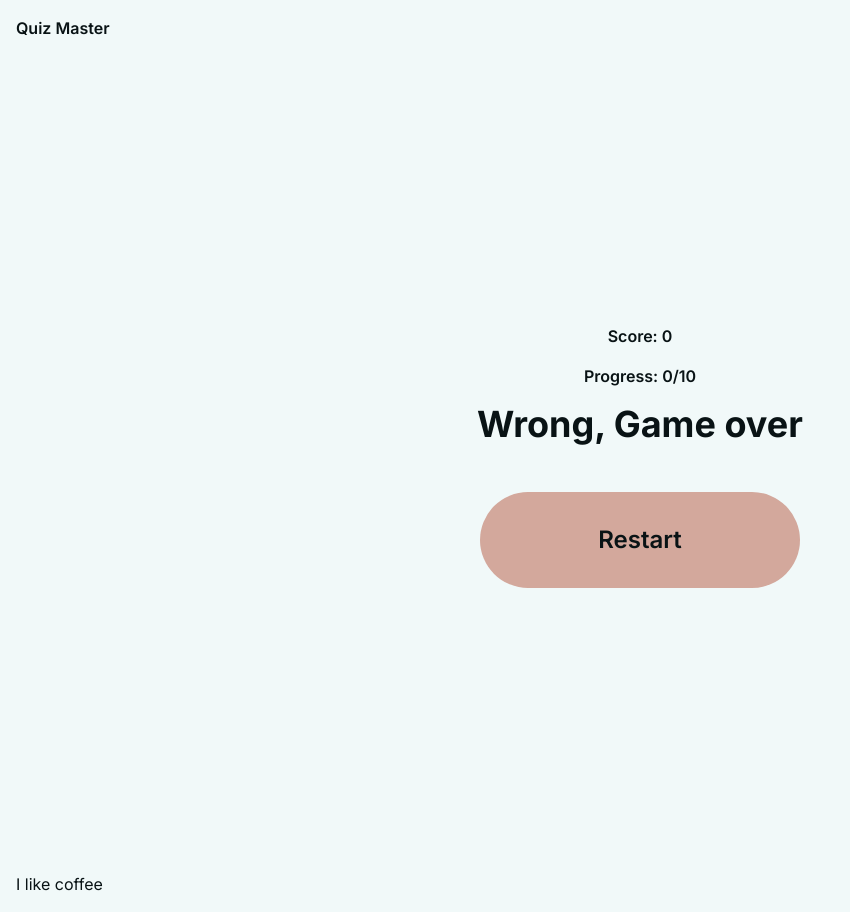
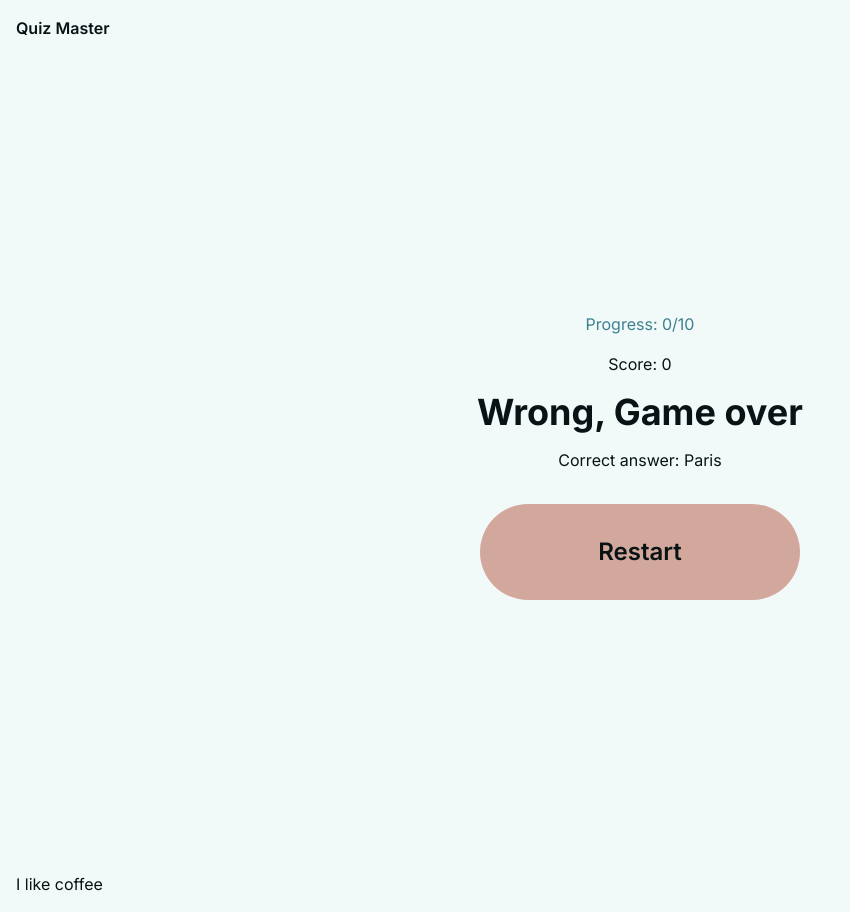
Before and after one commit to jonte265/quiz-trivia-app, a React (Vite) app: page / in a window 1280 px wide. Both pictures are taken after a click on the button "Berlin". Shown: the whole page, without its empty margins (0-850 px from the left). Built offline with nearby package versions, Linux system fonts and the light colour scheme.

Commit message:
add correct answer text

```diff
--- a/src/components/GameStart.tsx
+++ b/src/components/GameStart.tsx
@@ -7,20 +7,25 @@ function GameStart() {
 
   return (
     <main className='flex flex-col items-center gap-4 justify-center h-screen bg-background text-text'>
-      <h3 className='font-semibold'>Score: {GameStore.score}</h3>
-      <h3 className='font-semibold'>
+      <h3 className='text-text-600'>
         Progress: {GameStore.currentQuestionIndex}/{questions.length}
       </h3>
+      <h3 className=''>Score: {GameStore.score}</h3>
       <h2 className='font-bold text-center text-4xl'>
         {GameStore.currentQuestion}
       </h2>
       {GameStore.restartMode ? (
+        <div>
+          <h3 className='text-center'>
+            Correct answer: {GameStore.correctAnswer}
+          </h3>
           <button
             className='p-8 mt-8 min-w-80 bg-secondary text-text rounded-full font-semibold text-2xl hover:bg-secondary/80  transition duration-200 ease-in-out cursor-pointer active:scale-95 hover:scale-105'
             onClick={GameStore.restartGame}
           >
             Restart
           </button>
+        </div>
       ) : (
         <div className='grid grid-cols-2 gap-4 mt-8'>
           {GameStore.currentOptions.map((option, index) => (
```
Lines whose indentation alone changed are shown as unchanged.
